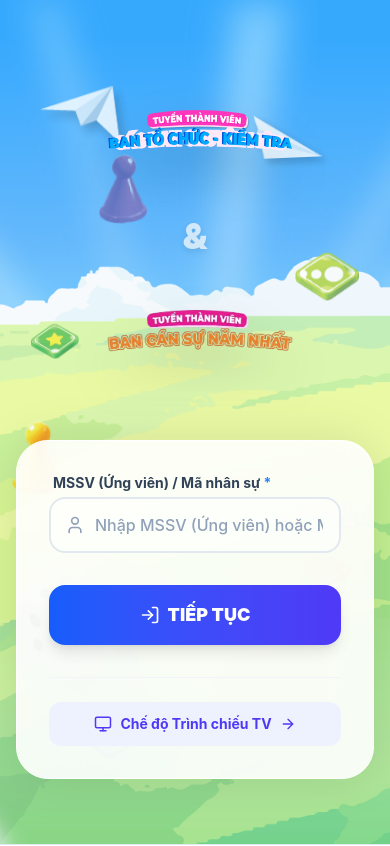
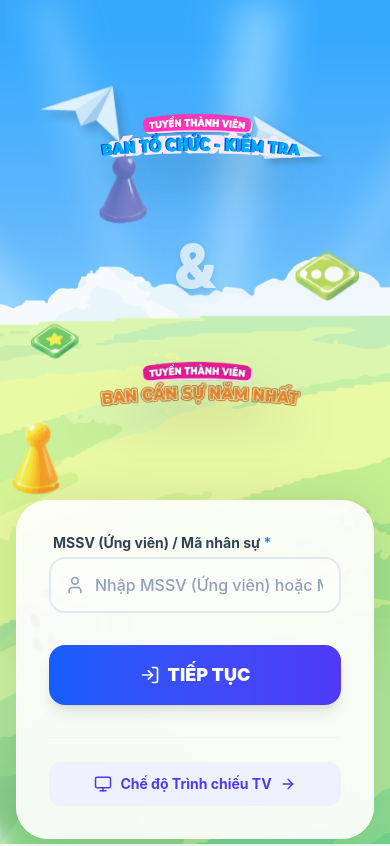
Before and after one commit to phamvietbach2006-max/k71-interview-system, a React app in the folder frontend/: page / in a window 390 px wide. Shown: the top 846 px of the page. Built offline with nearby package versions, Linux system fonts and the light colour scheme; the HTML template or start-up script is replaced by a standard one.

Commit message:
style: massively enlarge dual logos on mobile screens

```diff
--- a/frontend/src/pages/Login.jsx
+++ b/frontend/src/pages/Login.jsx
@@ -111,10 +111,10 @@ export default function Login() {
       </div>
 
       {/* Dual Logos */}
-      <div className="z-10 flex flex-col md:flex-row items-center justify-center gap-2 md:gap-8 mt-12 md:mt-0 mb-8 md:mb-12 w-full px-4">
-        <img src="/assets/title_k71.png" alt="Tuyển Thành Viên Ban Tổ Chức - Kiểm Tra" className="w-[16rem] md:w-[24rem] lg:w-[32rem] drop-shadow-2xl transform animate-fade-in-up" />
-        <span className="text-4xl md:text-7xl font-black text-white/70 drop-shadow-md animate-fade-in">&amp;</span>
-        <img src="/assets/title_bcs.png" alt="Ban Cán sự năm nhất" className="w-[16rem] md:w-[24rem] lg:w-[32rem] drop-shadow-2xl transform animate-fade-in-up animation-delay-100" />
+      <div className="z-10 flex flex-col md:flex-row items-center justify-center gap-4 md:gap-8 mt-12 md:mt-0 mb-8 md:mb-12 w-full px-4">
+        <img src="/assets/title_k71.png" alt="Tuyển Thành Viên Ban Tổ Chức - Kiểm Tra" className="w-[85%] max-w-[22rem] md:max-w-none md:w-[24rem] lg:w-[32rem] drop-shadow-2xl transform animate-fade-in-up" />
+        <span className="text-6xl md:text-7xl font-black text-white/70 drop-shadow-md animate-fade-in">&amp;</span>
+        <img src="/assets/title_bcs.png" alt="Ban Cán sự năm nhất" className="w-[85%] max-w-[22rem] md:max-w-none md:w-[24rem] lg:w-[32rem] drop-shadow-2xl transform animate-fade-in-up animation-delay-100" />
       </div>
 
       <div className="bg-white/90 backdrop-blur-2xl p-8 md:p-10 rounded-[2rem] shadow-[0_0_50px_rgba(0,0,0,0.1)] w-full max-w-md border border-white z-10 animate-fade-in-up mb-12">
```
